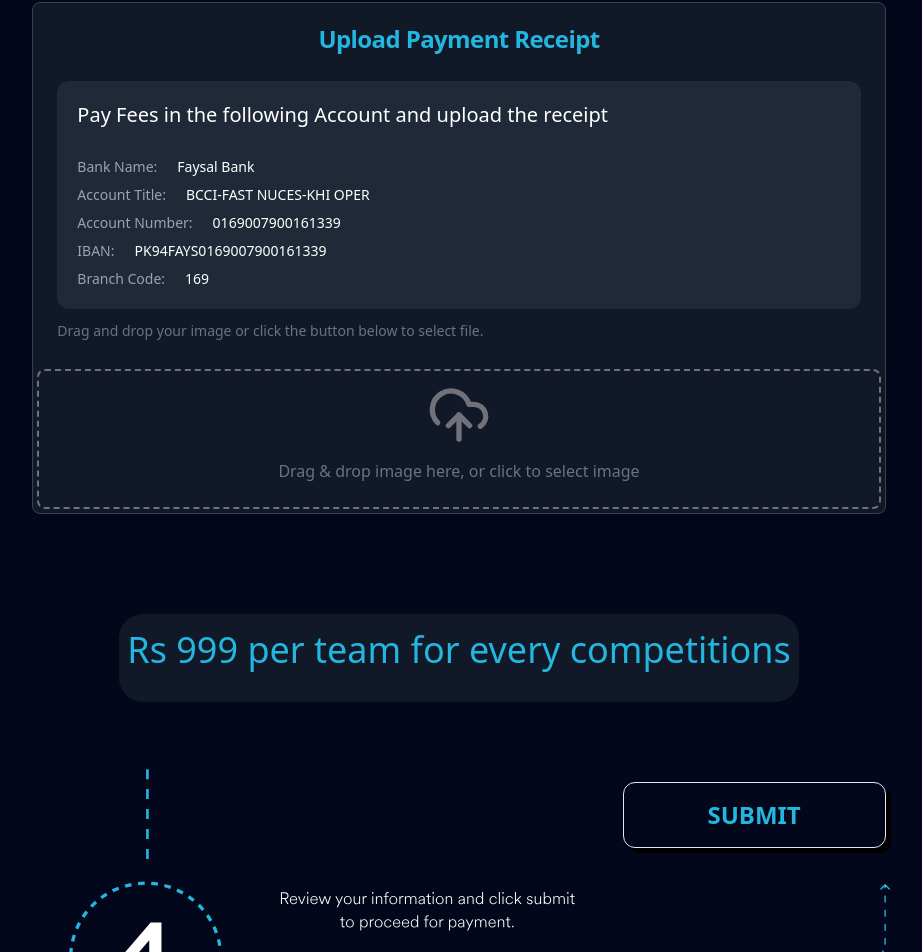
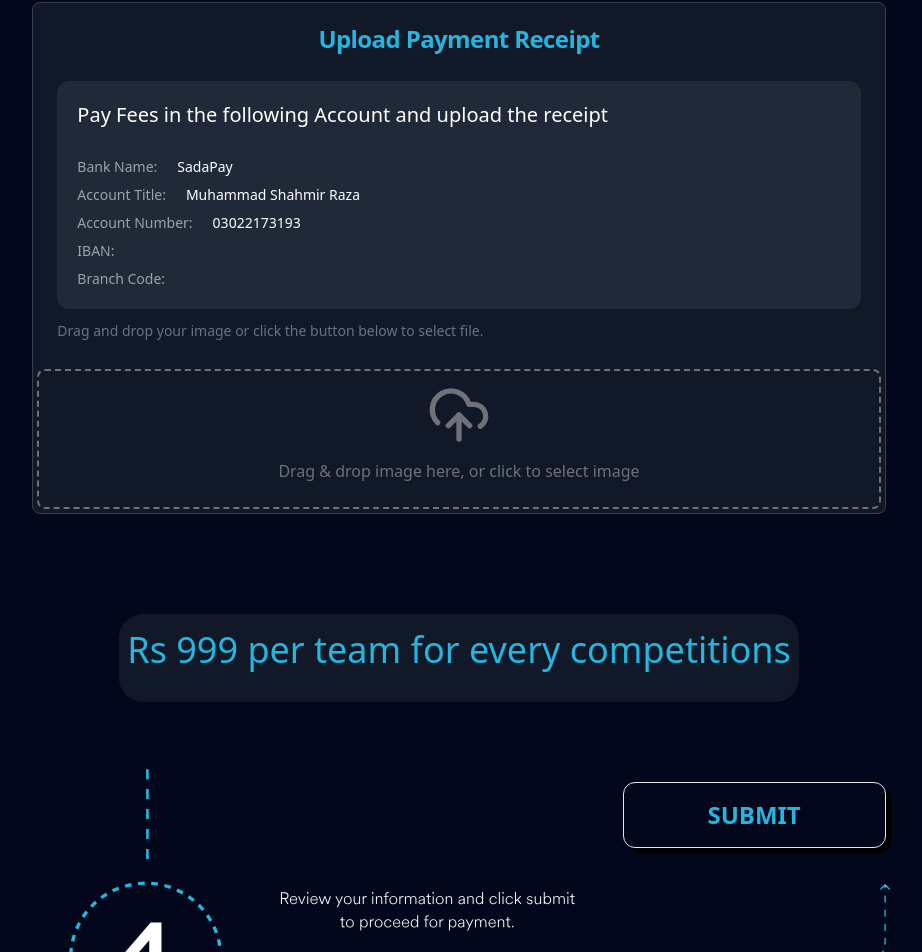
Before and after one commit to hatifmujahid/Dev-Day-2024-website, a React (Vite) app: page /register in a window 1280 px wide. Shown: the part 2857-3809 px from the top of the page, without its empty margins (181-1103 px from the left). Built offline with nearby package versions, Linux system fonts and the light colour scheme.

Commit message:
Update Register2.jsx

```diff
--- a/src/components/Register2.jsx
+++ b/src/components/Register2.jsx
@@ -63,11 +63,11 @@ function UploadCloudIcon(props) {
 const PaymentInfo = () => {
 
     const info = {
-        title: "BCCI-FAST NUCES-KHI OPER",
-        number: "0169007900161339",
-        iban: "PK94FAYS0169007900161339",
-        bcode: "169",
-        bank_name: "Faysal Bank",
+        title: "Muhammad Shahmir Raza",
+        number: "03022173193",
+        // iban: "PK94FAYS0169007900161339",
+        // bcode: "169",
+        bank_name: "SadaPay",
     }
 
     return (
```
